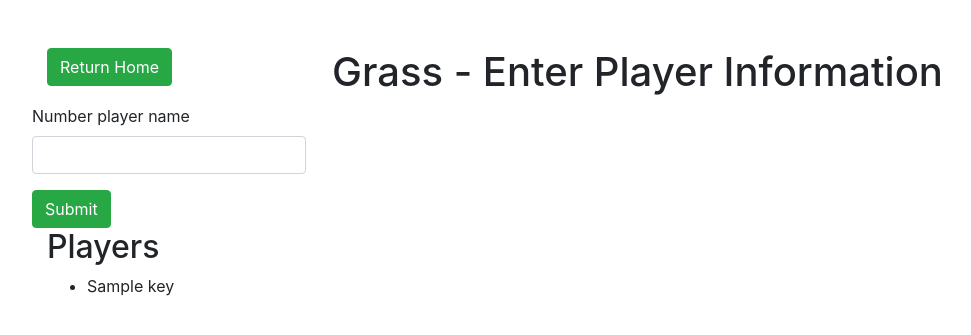
After one commit to DylFeeney/Grass-card-game-scoreboard, a Flask app: template templates/player_info.html in a window 1280 px wide. The commit adds this page. Shown: the top 335 px of the page, without its empty margins (38-1009 px from the left). Run offline with Flask 2, Linux system fonts and the light colour scheme; the template is opened without the code that fills it: most values are stand-ins (such as "Sample title", 1, 10 or a date in 2020); some libraries are stand-ins or nearby versions.

Commit message:
User can now enter player names

```diff
--- a/app.py
+++ b/app.py
@@ -3,11 +3,13 @@ from game_files import create_new_game_files
 from game_files import game_files_setup
 from game_options import game_options
 from round_information import round_information
+from player_information import player_information
 
 app = Flask(__name__)
 app.register_blueprint(game_files_setup)
 app.register_blueprint(game_options)
 app.register_blueprint(round_information)
+app.register_blueprint(player_information)
 
 
 @app.route('/')
--- a/game_files/user_info.csv
+++ /dev/null
@@ -1 +0,0 @@
-user_name
--- a/templates/index.html
+++ b/templates/index.html
@@ -20,6 +20,11 @@
                 <button type="button" class="btn btn-success">Game Settings</button>
             </a>
         </div>
+         <div class="row mt-2 mb-2">
+            <a href="http://127.0.0.1:5000/player-information">
+                <button type="button" class="btn btn-success">Enter Player Information</button>
+            </a>
+        </div>
         <div class="row mt-2 mb-2">
             <a href="http://127.0.0.1:5000/round-information">
                 <button type="button" class="btn btn-success">Enter Round Information</button>
--- /dev/null
+++ b/templates/player_info.html
@@ -0,0 +1,43 @@
+<!DOCTYPE html>
+<html lang="en">
+<head>
+    <meta charset="UTF-8">
+    <title>Grass Player Information</title>
+    <link rel="stylesheet" href="static/bootstrap/css/bootstrap.min.css">
+</head>
+<body>
+    <div class="container">
+        <div class="row mt-5">
+            <div class="col-sm-3">
+                <a href="http://127.0.0.1:5000">
+                    <button type="button" class="btn btn-success">Return Home</button>
+                </a>
+            </div>
+            <div class="col-sm-9">
+                <h1>Grass - Enter Player Information</h1>
+            </div>
+        </div>
+        <div class="row">
+            <form action = "http://127.0.0.1:5000/user-information" method="POST">
+                <div class="form-group">
+                    <label for="player">Number player name</label>
+                    <input type="text" class="form-control" id="player" name="player">
+                </div>
+                <button type="submit" class="btn btn-success" value="Submit">Submit</button>
+            </form>
+        </div>
+        <div class="col">
+            <div class="row">
+                <h2>Players</h2>
+            </div>
+            <div class="row">
+                <ul>
+                {% for key in players %}
+                   <li> {{ key }} </li>
+                {% endfor %}
+            </ul>
+            </div>
+        </div>
+    </div>
+</body>
+</html>
```
Also changed, not shown: game_files.py (+4 -4 lines), player_information.py (added, +28 -0 lines).
